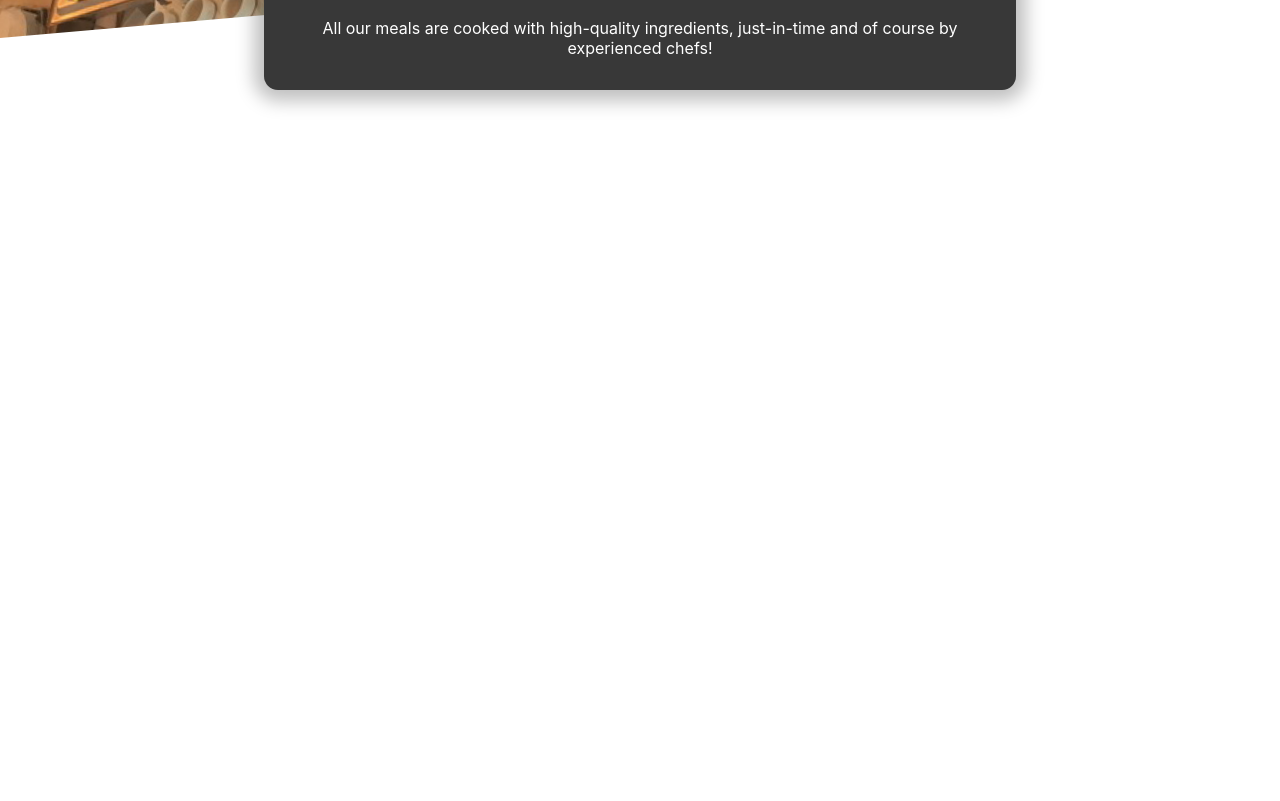
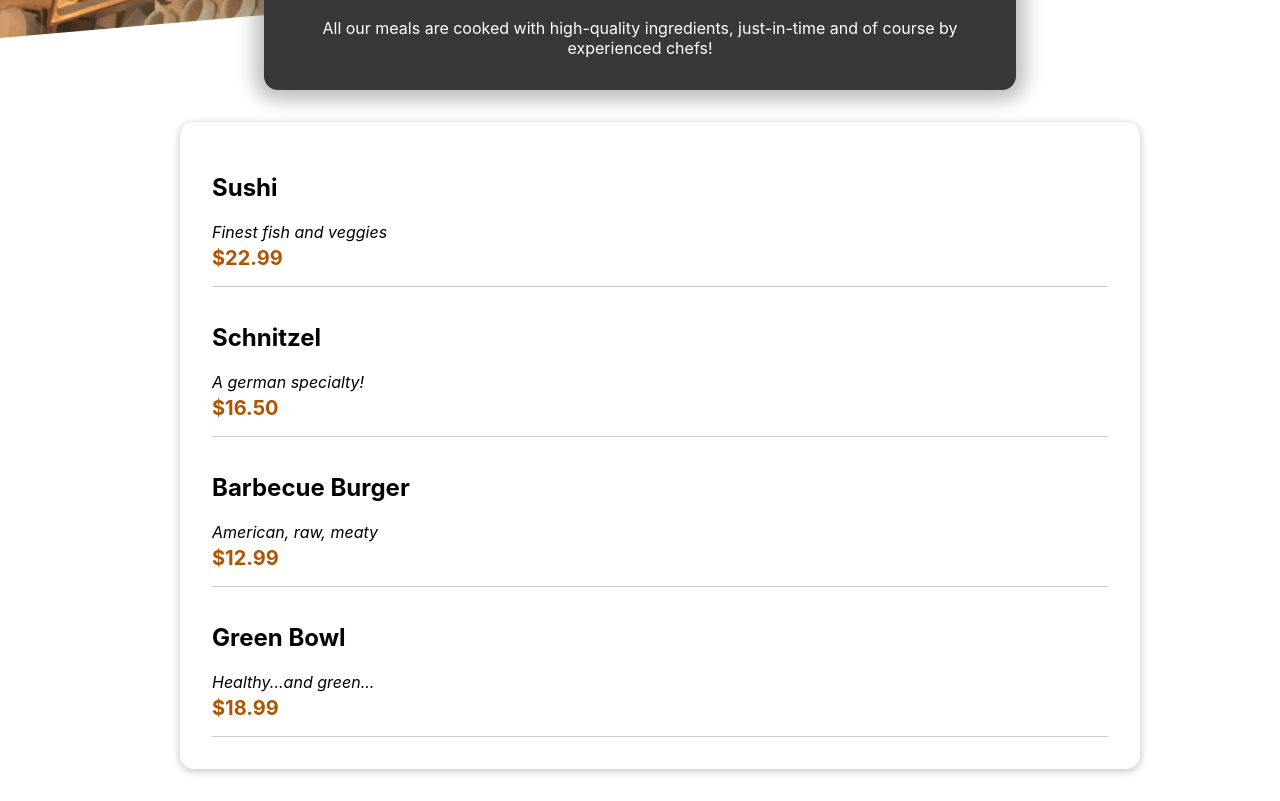
Before and after one commit to Shubham-S-Nimje/Restorent-Website, a React (Create React App) app: page / in a window 1280 px wide. Shown: the part 360-1161 px from the top of the page. Before the commit the page ends 800 px from the top, so only its background shows below. Built offline with nearby package versions, Linux system fonts and the light colour scheme.

Commit message:
Making the Items visible

```diff
--- a/src/App.js
+++ b/src/App.js
@@ -1,12 +1,14 @@
 import Contextdata from './components/Context/Contextdata';
 import Header from './components/Layout/Header'
-import Mealsummery from './components/Meals/Mealsummery';
+import Meals from './components/Meals/Meals';
 
 function App() {
   return (
     <Contextdata.Provider value=''>
       <Header/>
-      <Mealsummery/>
+      <main>
+      <Meals/>
+      </main>
     </Contextdata.Provider>
   );
 }
--- /dev/null
+++ b/src/components/Meals/Availablemeals.css
@@ -0,0 +1,24 @@
+.meals {
+    max-width: 60rem;
+    width: 90%;
+    margin: 2rem auto;
+    animation: meals-appear 1s ease-out forwards;
+  }
+
+  .meals ul {
+    list-style: none;
+    margin: 0;
+    padding: 0;
+  }
+
+  @keyframes meals-appear {
+    from {
+      opacity: 0;
+      transform: translateY(3rem);
+    }
+
+    to {
+      opacity: 1;
+      transform: translateY(0);
+    }
+  }
--- /dev/null
+++ b/src/components/Meals/Availablemeals.js
@@ -0,0 +1,52 @@
+import React from 'react'
+import Card from '../UI/Card';
+import './Availablemeals.css'
+import Mealitem from './Mealitems/Mealitem';
+
+const DUMMY_MEALS = [
+    {
+      id: 'm1',
+      name: 'Sushi',
+      description: 'Finest fish and veggies',
+      price: 22.99,
+    },
+    {
+      id: 'm2',
+      name: 'Schnitzel',
+      description: 'A german specialty!',
+      price: 16.5,
+    },
+    {
+      id: 'm3',
+      name: 'Barbecue Burger',
+      description: 'American, raw, meaty',
+      price: 12.99,
+    },
+    {
+      id: 'm4',
+      name: 'Green Bowl',
+      description: 'Healthy...and green...',
+      price: 18.99,
+    },
+  ];
+
+const Availablemeals = () => {
+    const mealslist = DUMMY_MEALS.map(meal =>
+    <Mealitem
+    key={meal.id}
+    description = {meal.description}
+    name = {meal.name}
+    price = {meal.price}/>
+    )
+  return (
+    <section>
+        <ul className='meals'>
+            <Card>
+                <ul>{mealslist}</ul>
+            </Card>
+        </ul>
+    </section>
+  )
+}
+
+export default Availablemeals
--- /dev/null
+++ b/src/components/Meals/Mealitems/Mealitem.css
@@ -0,0 +1,22 @@
+.meal {
+    display: flex;
+    justify-content: space-between;
+    margin: 1rem;
+    padding-bottom: 1rem;
+    border-bottom: 1px solid #ccc;
+  }
+
+  .meal h3 {
+    margin: 0 0 0.25rem 0;
+  }
+
+  .description {
+    font-style: italic;
+  }
+
+  .price {
+    margin-top: 0.25rem;
+    font-weight: bold;
+    color: #ad5502;
+    font-size: 1.25rem;
+  }
--- /dev/null
+++ b/src/components/Meals/Mealitems/Mealitem.js
@@ -0,0 +1,22 @@
+import React from 'react'
+import './Mealitem.css'
+
+const Mealitem = (props) => {
+    const price = `$${props.price.toFixed(2)}`;
+
+  return (
+    <li className='meal'>
+        <div>
+            <h1>{props.name}</h1>
+            <div className='description'>
+                {props.description}</div>
+            <div className='price'>
+                {price}</div>
+        </div>
+        <div></div>
+
+    </li>
+  )
+}
+
+export default Mealitem
--- /dev/null
+++ b/src/components/Meals/Meals.js
@@ -0,0 +1,14 @@
+import React, { Fragment } from 'react'
+import Availablemeals from './Availablemeals'
+import Mealsummery from './Mealsummery'
+
+const Meals = () => {
+  return (
+    <Fragment>
+        <Mealsummery/>
+        <Availablemeals/>
+    </Fragment>
+  )
+}
+
+export default Meals
--- /dev/null
+++ b/src/components/UI/Card.css
@@ -0,0 +1,6 @@
+.card {
+    padding: 1rem;
+    box-shadow: 0 2px 8px rgba(0, 0, 0, 0.25);
+    border-radius: 14px;
+    background-color: white;
+  }
--- /dev/null
+++ b/src/components/UI/Card.js
@@ -0,0 +1,12 @@
+import React from 'react'
+import './Card.css'
+
+const Card = (props) => {
+  return (
+    <div className='card'>
+        {props.children}
+    </div>
+  )
+}
+
+export default Card
```
